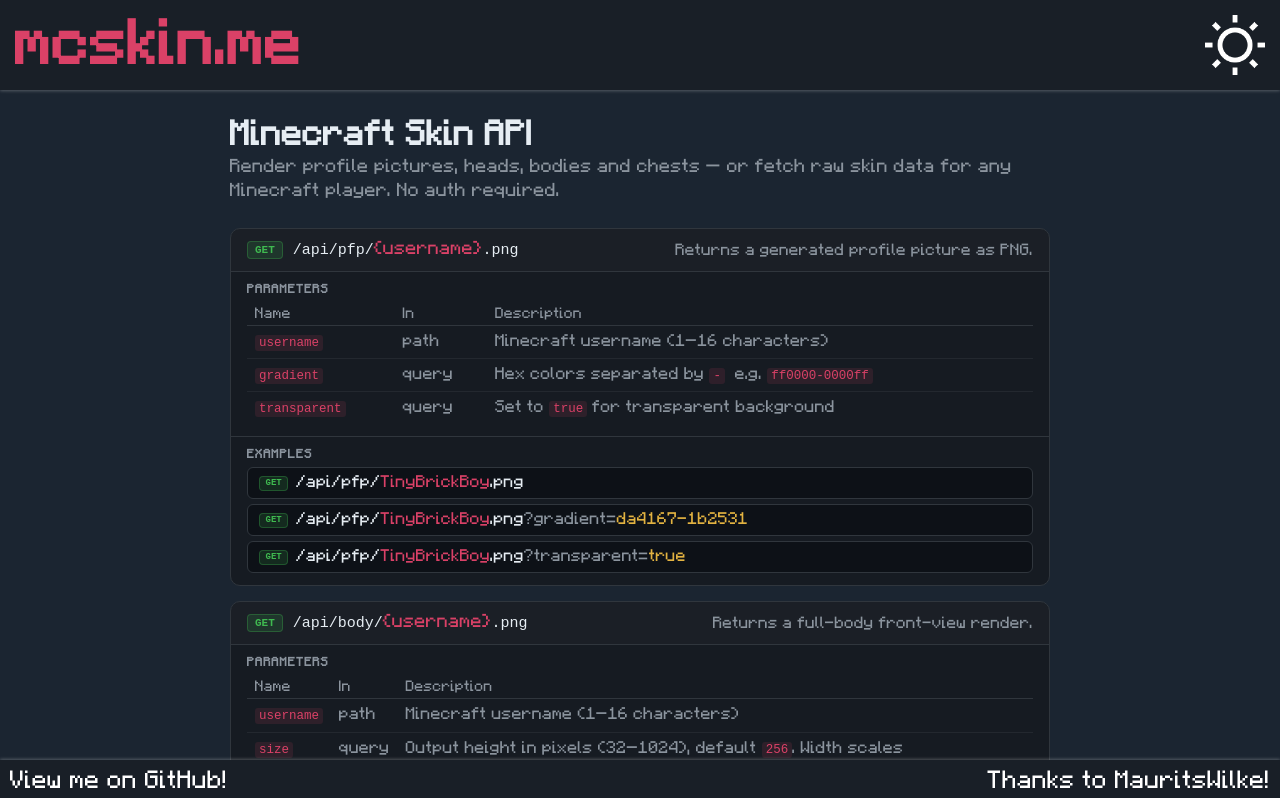
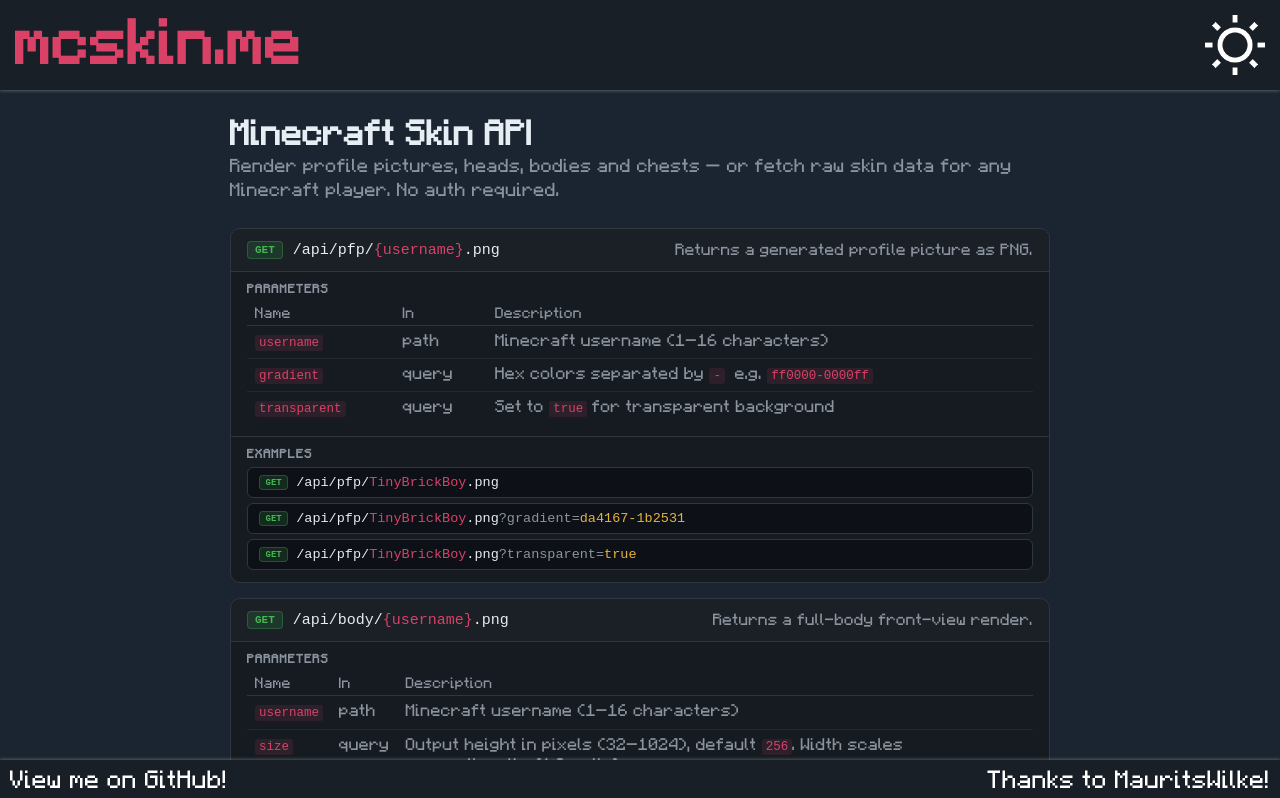
Before and after one commit to TinyBrickBoy/mcpfp, a SvelteKit app: page / in a window 1280 px wide. Shown: the top 798 px of the page. Built offline with nearby package versions, Linux system fonts and the light colour scheme.

Commit message:
Fix Minecraft font bleeding into code/pre elements

```diff
--- a/src/routes/+page.svelte
+++ b/src/routes/+page.svelte
@@ -358,6 +358,11 @@
         }
     }
 
+    /* Override Minecraft font for all code elements and their children */
+    :global(code), :global(code *), :global(pre), :global(pre *) {
+        font-family: 'Courier New', monospace;
+    }
+
     /* Cards */
     .endpoints {
         display: flex;
```
